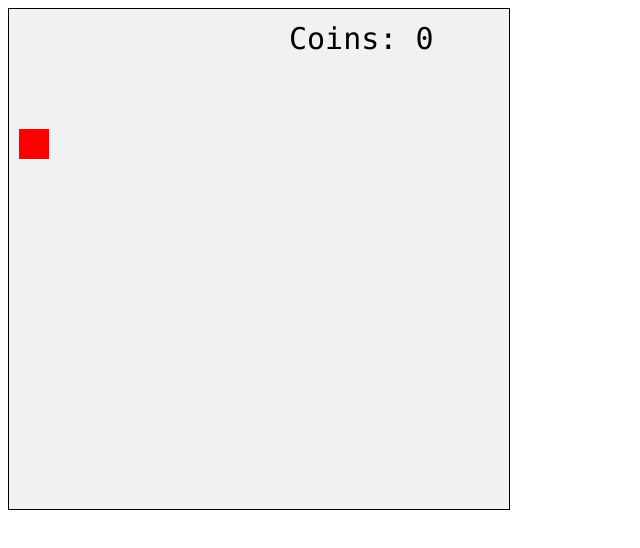
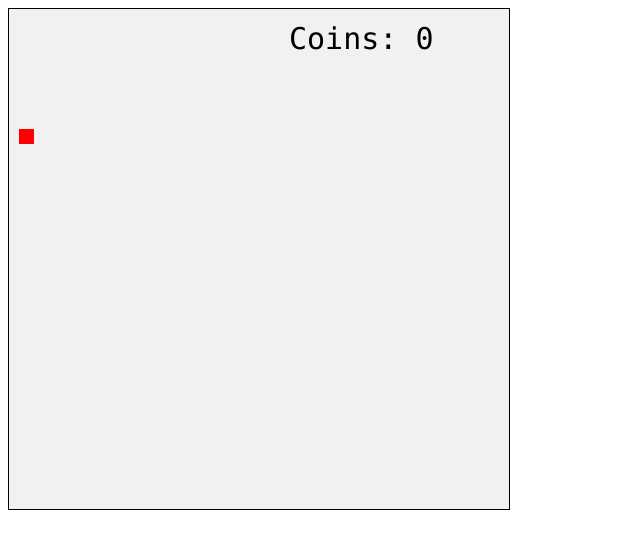
Before and after one commit to jefitzpa/116Project, a plain HTML site: page src/WebGui/Index.html in a window 1280 px wide. Shown: the whole page, without its empty margins (0-640 px from the left). Drawn offline with Linux system fonts and the light colour scheme.

Commit message:
-I made an error
 Jake Fitzpatrick

```diff
--- a/src/WebGui/Index.html
+++ b/src/WebGui/Index.html
@@ -18,7 +18,7 @@
     var myScore;
 
     function startGame() {
-        myGamePiece = new component(30, 30, "red", 10, 120);
+        myGamePiece = new component(15, 15, "red", 10, 120);
         myScore = new component("30px", "Consolas", "black", 280, 40, "text");
         myGameArea.start();
     }
```
Also changed, not shown: 1 other file.
